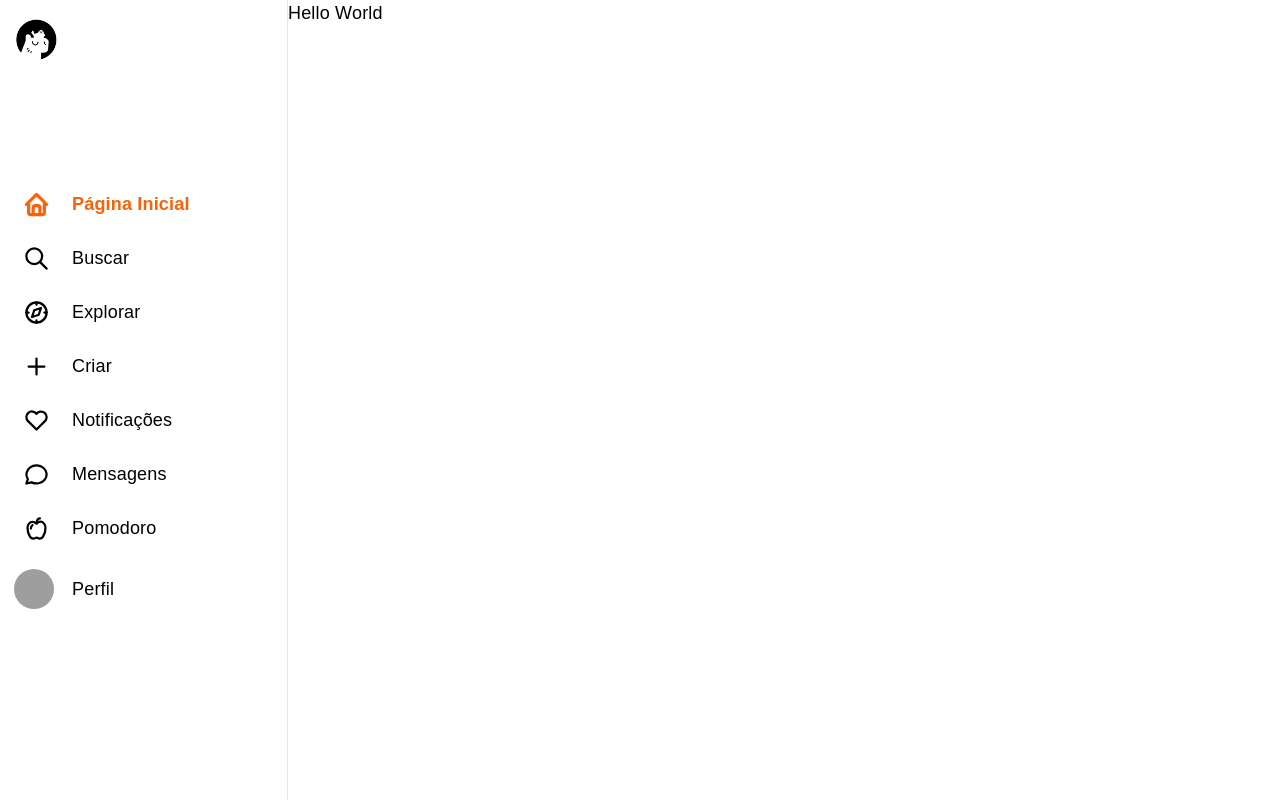
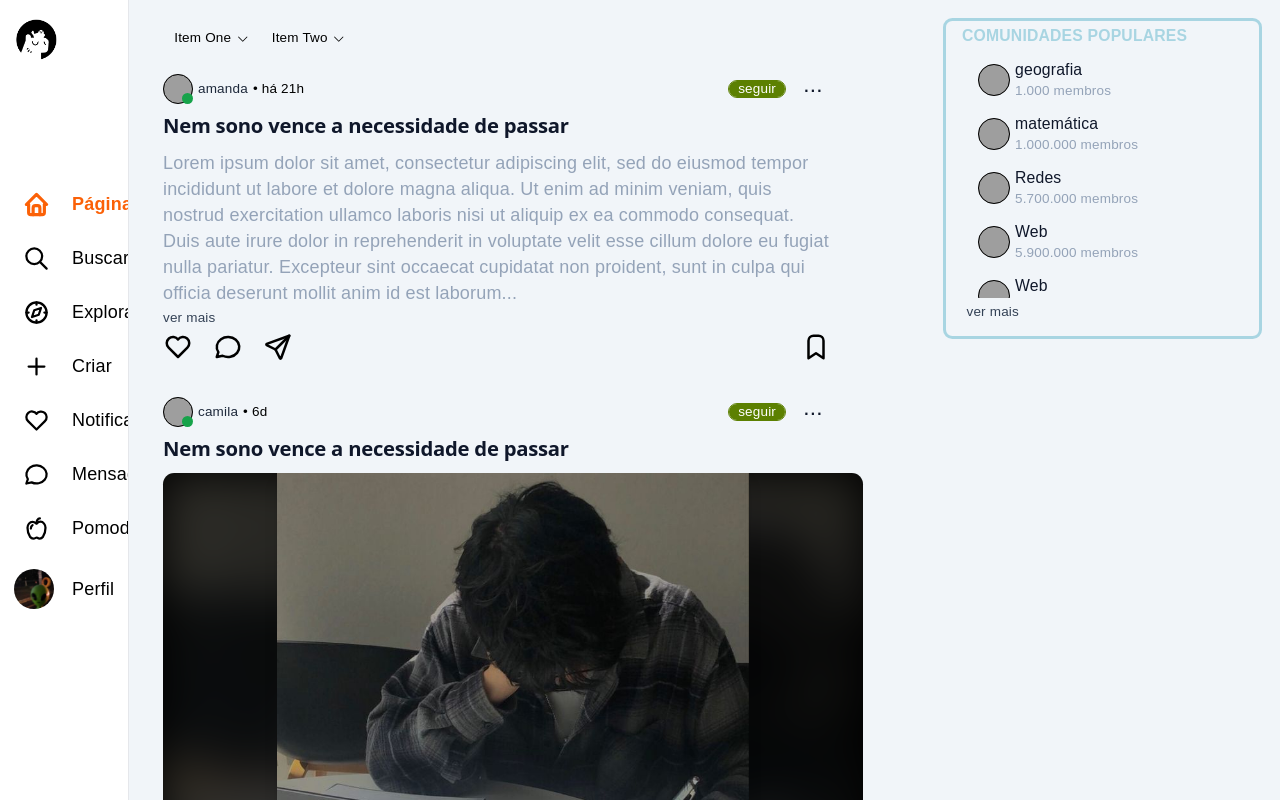
Before and after one commit to Dr-Verdin/Projeto-de-Web, a React (Vite) app: page / in a window 1280 px wide. Shown: the top 800 px of the page. Built offline with nearby package versions, Linux system fonts and the light colour scheme; grey boxes are pictures that could not be loaded.

Commit message:
Merge feito

```diff
--- a/src/App.tsx
+++ b/src/App.tsx
@@ -1,21 +1,36 @@
-import { Route, Routes } from 'react-router-dom'
+import { Route, Routes, useLocation } from 'react-router-dom'
 import Login from './pages/Login.page'
 import Pomodoro from './pages/Pomodoro.page'
-import { Button } from "./components/ui/button";
-import Feed from './Feed.page'
+import Feed from './pages/Feed.page'
 import './App.css'
 import { Sidebar } from './components/Sidebar'
 import Profile from './pages/Profile.page'
+import { useState, useEffect } from 'react'
+
+const NO_SIDEBAR_ROUTES = ['/login']
 
 function App() {
+  const location = useLocation()
+  const [isFullscreen, setIsFullscreen] = useState(false)
+
+  useEffect(() => {
+    const handler = () => setIsFullscreen(!!document.fullscreenElement)
+    document.addEventListener('fullscreenchange', handler)
+    return () => document.removeEventListener('fullscreenchange', handler)
+  }, [])
+
+  const showSidebar = !NO_SIDEBAR_ROUTES.includes(location.pathname) && !isFullscreen
+
   return (
     <div className="flex min-h-screen">
-      <Sidebar />
+      {showSidebar && <Sidebar />}
 
       <main className="flex-1">
         <Routes>
-          <Route path="/" element={<div>Hello World</div>} />
+          <Route path="/" element={<Feed />} />
           <Route path="/perfil" element={<Profile />} />
+          <Route path="/pomodoro" element={<Pomodoro />} />
+          <Route path="/login" element={<Login />} />
         </Routes>
       </main>
     </div>
--- a/src/lib/mock.ts
+++ b/src/lib/mock.ts
@@ -1,8 +1,6 @@
-import avatar from "@/assets/avatar_camz.jpg";
-
 export const user = {
   id: 1,
-  avatar: avatar,
+  avatar: "/avatar_camz.jpg",
   name: "Camila Piscioneri",
   pronoun: "ela/dela",
   username: "@dr_verdin",
--- a/src/Feed.page.tsx
+++ b/src/pages/Feed.page.tsx
@@ -1,7 +1,7 @@
-import Texto from "./components/Post";
-import BotaoComu from "./components/botaocomunidades";
+import Texto from "../components/Post";
+import BotaoComu from "../components/botaocomunidades";
 import { NavigationMenu, NavigationMenuList, NavigationMenuItem,
-  NavigationMenuTrigger} from "./components/ui/navigation-menu";
+  NavigationMenuTrigger} from "../components/ui/navigation-menu";
 import estudando from "@/assets/estudando.png"
 
 function Feed() {
--- a/src/pages/Pomodoro.page.tsx
+++ b/src/pages/Pomodoro.page.tsx
@@ -59,7 +59,7 @@ function Pomodoro() {
     }
 
     return (
-        <div className="relative flex h-screen w-screen flex-col items-center justify-center bg-cover bg-center font-sans text-white"
+        <div className="relative flex h-screen w-full flex-col items-center justify-center bg-cover bg-center font-sans text-white"
             style={{ backgroundImage: "url('/lo_fi(capivara2).jpg')" }}>
 
             <div className="absolute inset-0 bg-black/30 pointer-events-none"></div>
```
